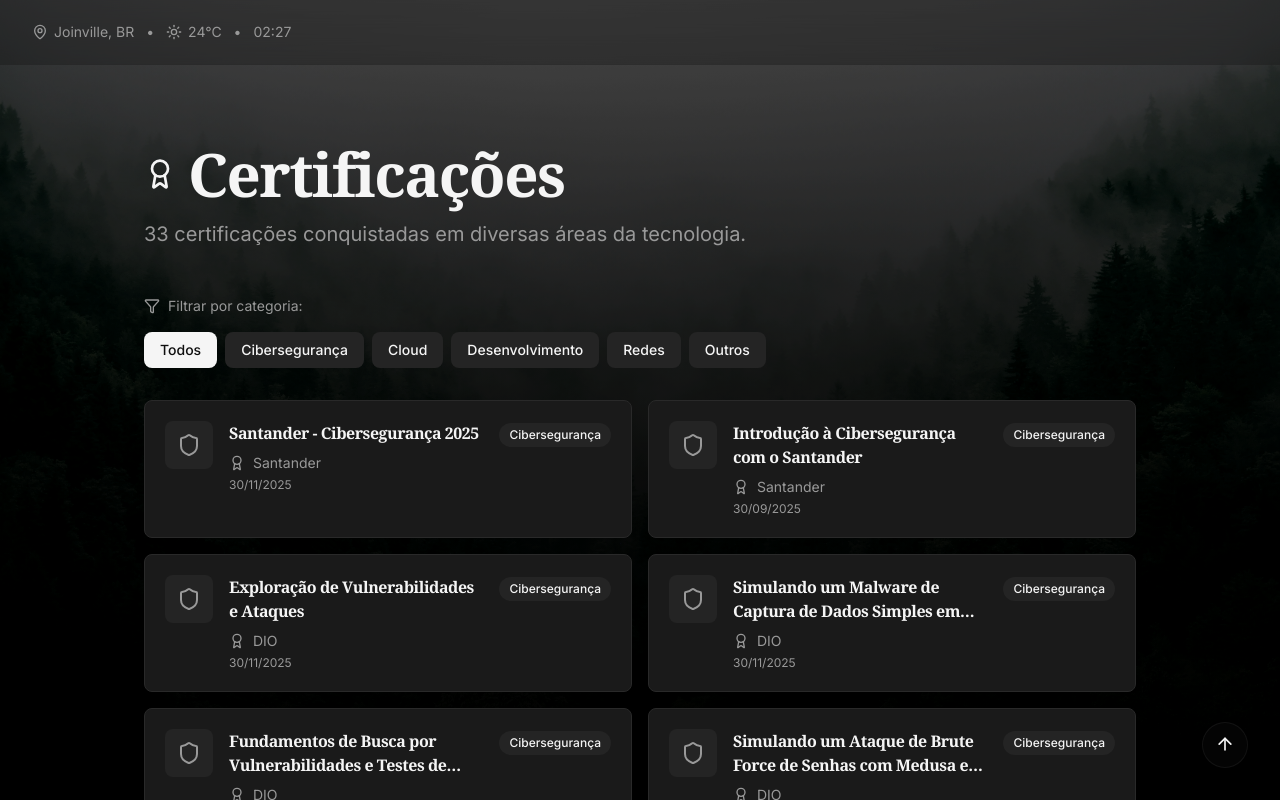
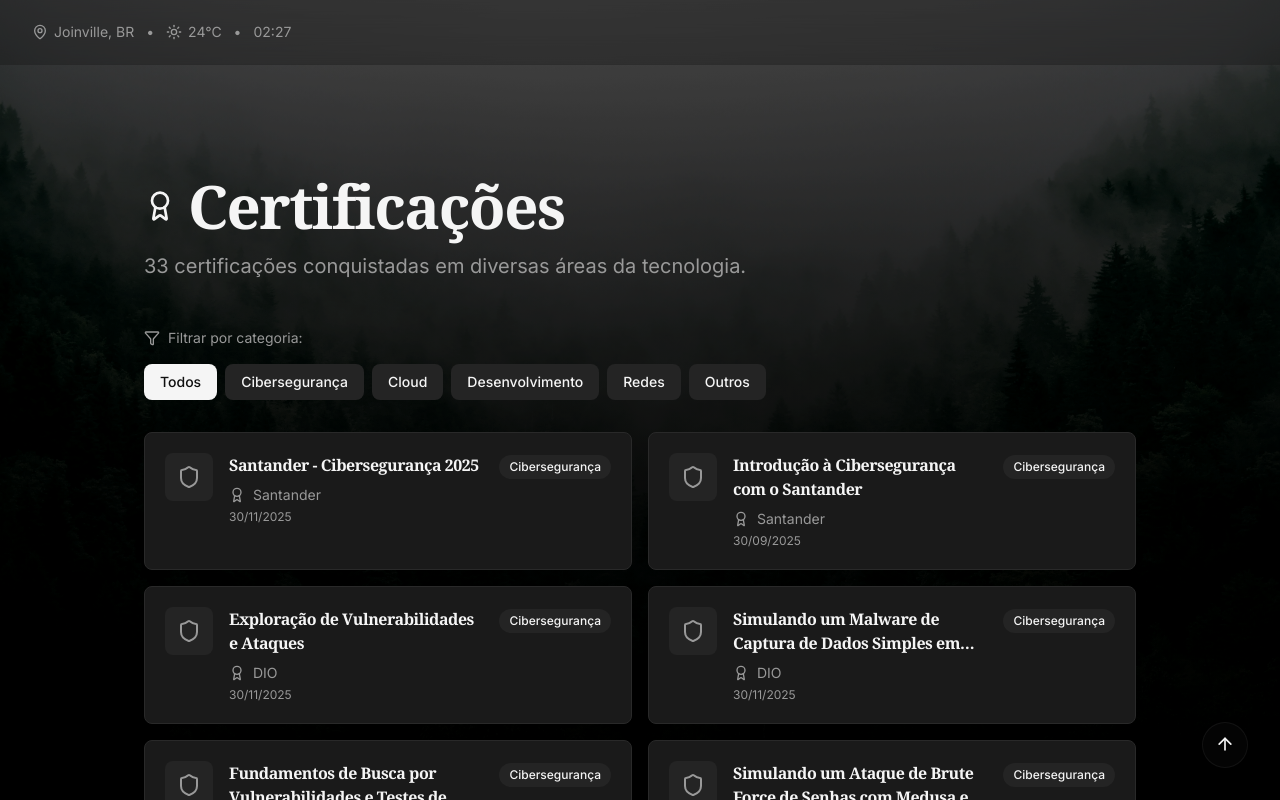
Before and after one commit to Viniirb/portifolio, a Next.js app: page /certificacoes in a window 1280 px wide. Shown: the top 800 px of the page. Built offline with nearby package versions, Linux system fonts and the light colour scheme.

Commit message:
style: update main padding and z-index for consistency across pages

```diff
--- a/src/app/certificacoes/page.tsx
+++ b/src/app/certificacoes/page.tsx
@@ -56,7 +56,7 @@
   };
 
   return (
-    <main className="min-h-screen py-12 sm:py-16">
+    <main className="min-h-screen py-20 sm:py-24 relative z-10">
       <motion.div
         className="max-w-5xl mx-auto w-full px-4"
         variants={containerVariants}
--- a/src/app/contato/page.tsx
+++ b/src/app/contato/page.tsx
@@ -63,7 +63,7 @@
   };
 
   return (
-    <main className="min-h-screen py-12 sm:py-16">
+    <main className="min-h-screen py-20 sm:py-24 relative z-10">
       <motion.div
         className="max-w-5xl mx-auto w-full px-4"
         variants={containerVariants}
--- a/src/app/projetos/page.tsx
+++ b/src/app/projetos/page.tsx
@@ -38,7 +38,7 @@
   };
 
   return (
-    <main className="min-h-screen py-12 sm:py-16">
+    <main className="min-h-screen py-20 sm:py-24 relative z-10">
       <motion.div
         className="max-w-5xl mx-auto w-full px-4"
         variants={containerVariants}
--- a/src/app/sobre/page.tsx
+++ b/src/app/sobre/page.tsx
@@ -65,7 +65,7 @@
   };
 
   return (
-    <main className="min-h-screen py-12 sm:py-16">
+    <main className="min-h-screen py-20 sm:py-24 relative z-10">
       <motion.div
         className="max-w-5xl mx-auto w-full px-4"
         variants={containerVariants}
--- a/tsconfig.json
+++ b/tsconfig.json
@@ -15,7 +15,7 @@
     "moduleResolution": "bundler",
     "resolveJsonModule": true,
     "isolatedModules": true,
-    "jsx": "react-jsx",
+    "jsx": "preserve",
     "incremental": true,
     "plugins": [
       {
```
